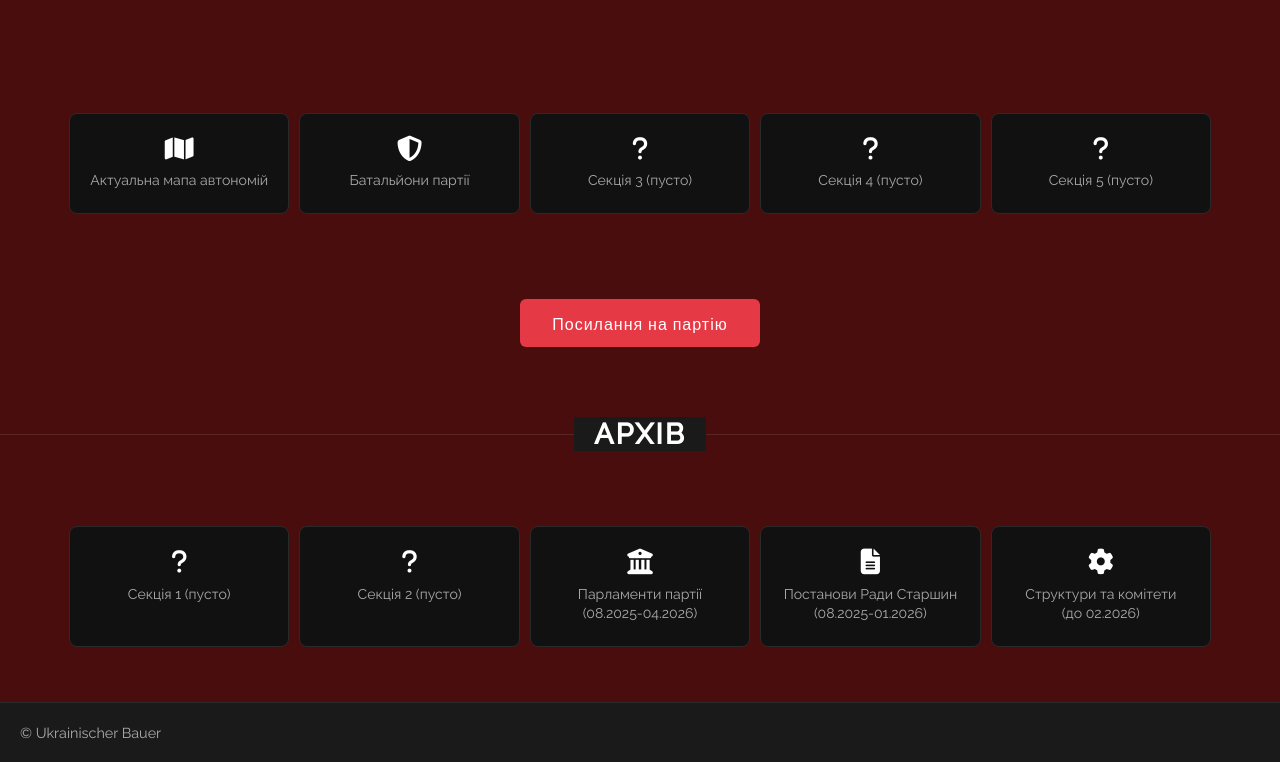
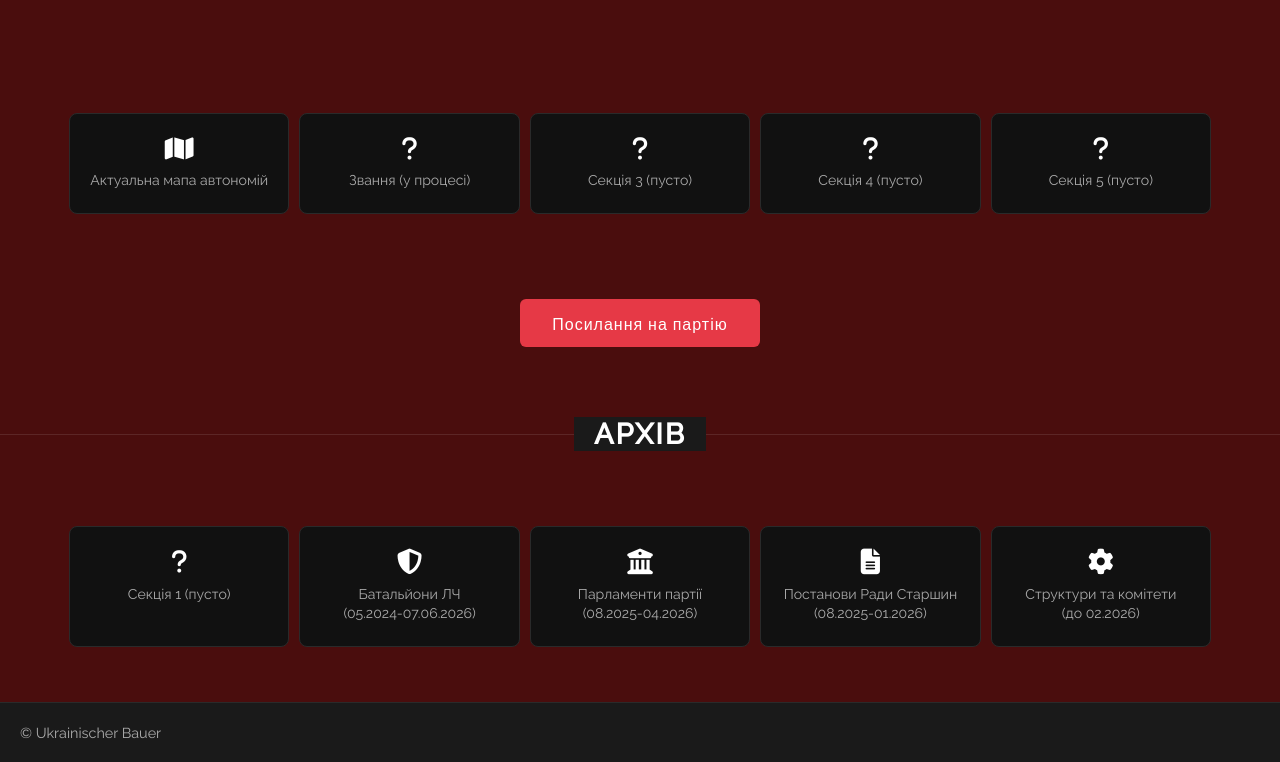
Before and after one commit to forestdevils/Forest-Devils-official-site, a website: page index.html in a window 1280 px wide. Shown: the part 428-1190 px from the top of the page. Drawn offline with nearby package versions, Linux system fonts and the light colour scheme.

Commit message:
refactor: update main page

```diff
--- a/index.html
+++ b/index.html
@@ -61,9 +61,9 @@
                 <i class="fas fa-map"></i>
                 <p>Актуальна мапа автономій</p>
             </a>
-            <a href="pages/battalions.html" class="link-card">
-                <i class="fas fa-shield-alt"></i>
-                <p>Батальйони партії</p>
+            <a href="#" class="link-card">
+                <i class="fas fa-question"></i>
+                <p>Звання (у процесі)</p>
             </a>
 
             <a href="#" class="link-card">
@@ -96,9 +96,10 @@
                 <i class="fas fa-question"></i>
                 <p>Секція 1 (пусто)</p>
             </a>
-            <a href="#" class="link-card">
-                <i class="fas fa-question"></i>
-                <p>Секція 2 (пусто)</p>
+            <a href="pages/battalions.html" class="link-card">
+                <i class="fas fa-shield-alt"></i>
+                <p>Батальйони ЛЧ</p>
+                <p>(05.2024-07.06.2026)</p>
             </a>
 
             <a href="pages/parliament.html" class="link-card">
```
